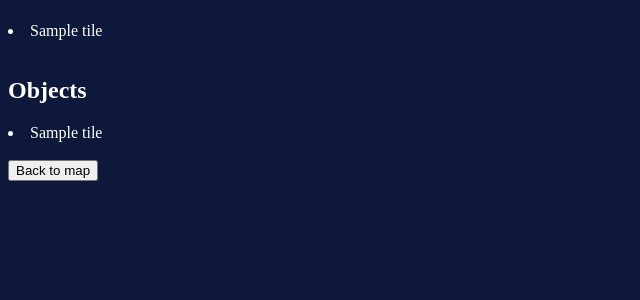
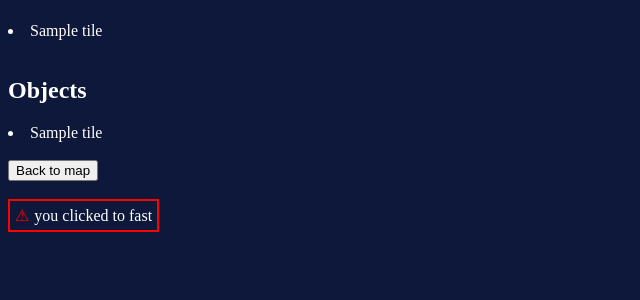
Before and after one commit to Krielkjip/WEB-RPG, a FastAPI app: template templates/game/interact.j2 in a window 1280 px wide. Shown: the part 228-528 px from the top of the page, without its empty margins (0-640 px from the left). Run offline with FastAPI, Linux system fonts and the light colour scheme; the template is opened without the code that fills it: most values are stand-ins (such as "Sample title", 1, 10 or a date in 2020).

Commit message:
interact button can be clicked 1 time in 5 seconds with succes

```diff
--- a/server.py
+++ b/server.py
@@ -6,6 +6,7 @@ from typing import Annotated
 import json
 from pathlib import Path
 from world_map_gen import run_world_gen
+import time
 
 import uvicorn
 from fastapi import FastAPI, Request, Response, UploadFile, File, HTTPException, Form
@@ -18,6 +19,7 @@ from starlette.responses import HTMLResponse
 map_size = 16
 player_state = [0, 0]
 map = []
+last_interaction = 0
 
 # Get the directory of the current Python script
 current_dir = Path(__file__).resolve().parent
@@ -173,11 +175,22 @@ async def command(request: Request, command: str = Form(default="")):
 
 @app.post("/interact")
 async def interact(request: Request, interact: str = Form(default="")):
+    global last_interaction
     current_tile = map[player_state[0]][player_state[1]]
     tile_data = get_tile_text(current_tile)
     print(tile_data)
     print(interact)
-    return templates.TemplateResponse('game/interact.j2', {"request": request, "tile_data": tile_data})
+    print(last_interaction)
+    print(time.time() - last_interaction)
+    if last_interaction == 0:
+        last_interaction = time.time()
+        interaction_succeeded = True
+    elif time.time() - last_interaction > 5:
+        last_interaction = time.time()
+        interaction_succeeded = True
+    else:
+        interaction_succeeded = False
+    return templates.TemplateResponse('game/interact.j2', {"request": request, "tile_data": tile_data, "interaction_succeeded": interaction_succeeded})
 
 
 @app.get("/interact")
--- a/templates/game/interact.j2
+++ b/templates/game/interact.j2
@@ -11,6 +11,17 @@
         .short-text {
             width: 500px; /* Adjust the width as needed */
             word-wrap: break-word;
+        }
+
+        .error {
+            border: 2px solid red;
+            padding: 5px;
+            display: inline-block;
+        }
+
+        .error-icon {
+            color: red;
+            margin-right: 5px;
         }
     </style>
 </head>
@@ -39,5 +50,12 @@
         {% endif %}
     {% endfor %}
 </form>
+{% if interaction_succeeded %}
+    <p>Interaction was successful!!</p>
+{% else %}
+    <div class="error">
+    <span class="error-icon">&#9888;</span>you clicked to fast
+    </div>
+{% endif %}
 </body>
 </html>
```
